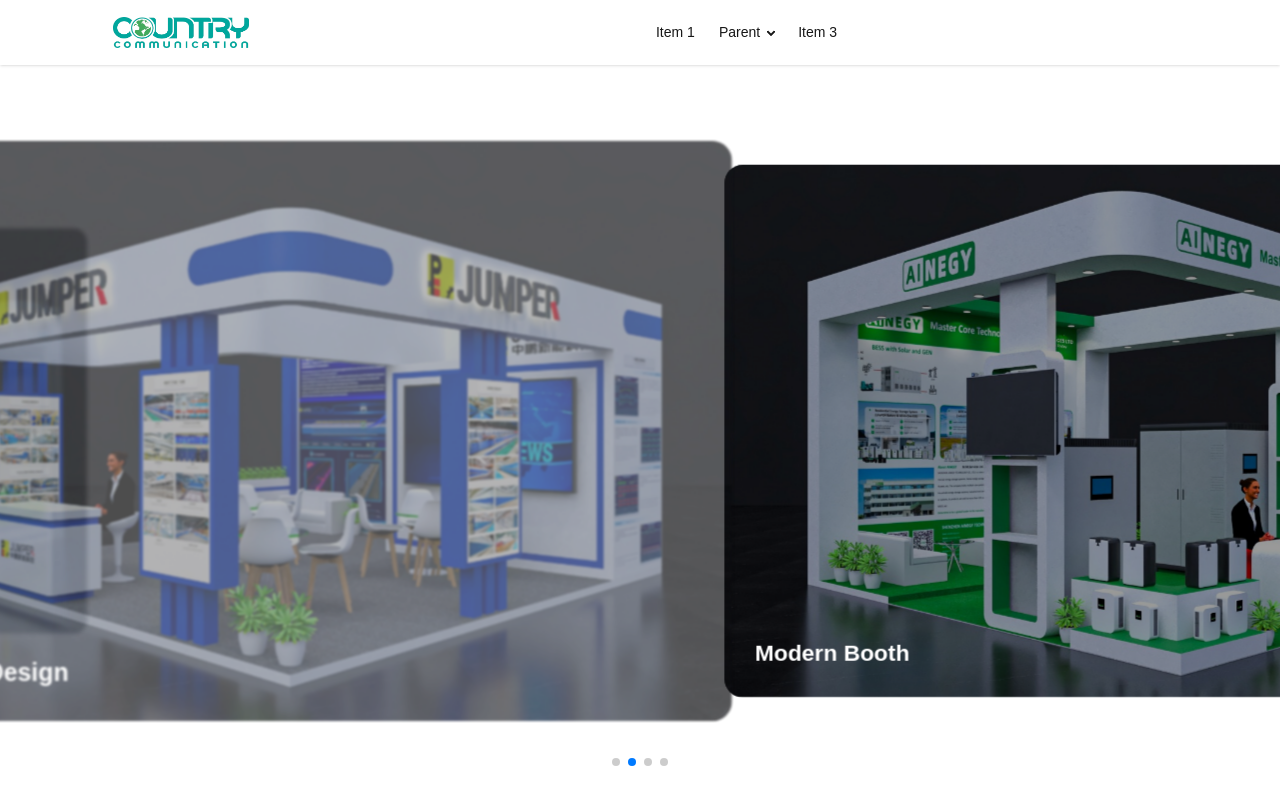
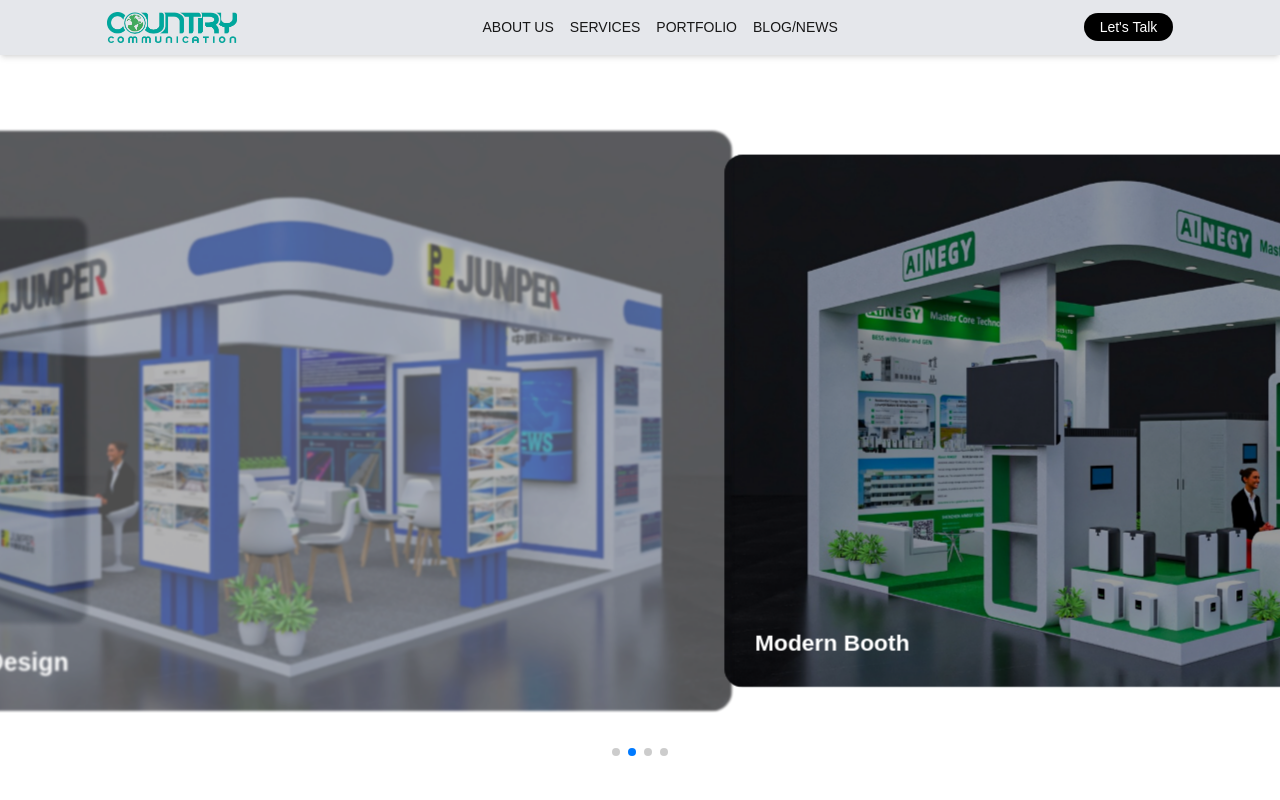
Before and after one commit to forhad1518/country-communication, a Next.js app: page / in a window 1280 px wide. Shown: the top 800 px of the page. Built offline with nearby package versions, Linux system fonts and the light colour scheme.

Commit message:
nav create like desinge for pc

```diff
--- a/components/Navbar.tsx
+++ b/components/Navbar.tsx
@@ -1,49 +1,21 @@
 import logo from "../public/logo_COCO.png"
 export default function Navbar() {
     return (
-        <div className="navbar bg-base-100 shadow-sm">
-            <div className="w-10/12 mx-auto flex ">
-                {/* Mobile Tablet*/}
-                <div className="navbar-start">
-                    <div className="w-34">
-                        <img src={logo.src} alt="Country Commumication" className="" />
-                    </div>
-                    <div className="dropdown">
-                        <div tabIndex={0} role="button" className="btn btn-ghost lg:hidden">
-                            <svg xmlns="http://www.w3.org/2000/svg" className="h-5 w-5" fill="none" viewBox="0 0 24 24" stroke="currentColor"> <path strokeLinecap="round" strokeLinejoin="round" strokeWidth="2" d="M4 6h16M4 12h8m-8 6h16" /> </svg>
-                        </div>
-                        <ul
-                            className="menu menu-sm dropdown-content bg-base-100 rounded-box z-1 mt-3 w-52 p-2 shadow">
-                            <li><a>Item 1</a></li>
-                            <li>
-                                <a>Parent</a>
-                                <ul className="p-2">
-                                    <li><a>Submenu 1</a></li>
-                                    <li><a>Submenu 2</a></li>
-                                </ul>
-                            </li>
-                            <li><a>Item 3</a></li>
-                        </ul>
-                    </div>
-                </div>
-                {/* Desktop */}
-                <div className="navbar-center hidden lg:flex">
-                    <ul className="menu menu-horizontal px-1">
-                        <li><a>Item 1</a></li>
-                        <li>
-                            <details>
-                                <summary>Parent</summary>
-                                <ul className="p-2 bg-base-100 w-40 z-1">
-                                    <li><a>Submenu 1</a></li>
-                                    <li><a>Submenu 2</a></li>
-                                </ul>
-                            </details>
-                        </li>
-                        <li><a>Item 3</a></li>
+        <nav className="bg-gray-200 shadow-md text-sm">
+            <div className="w-10/12 mx-auto flex items-center justify-between py-[12px]">
+                <div className="w-32.5"><img className="w-full" src={logo.src} alt="Country Communication Logo" /></div>
+                <div>
+                    <ul className="flex gap-x-4 uppercase">
+                        <li>About Us</li>
+                        <li>Services</li>
+                        <li>Portfolio</li>
+                        <li>Blog/News</li>
                     </ul>
                 </div>
+                <div>
+                    <button className="bg-black rounded-full text-white px-4 py-1"> Let's Talk</button>
+                </div>
             </div>
-
-        </div>
+        </nav>
     );
 }
```
